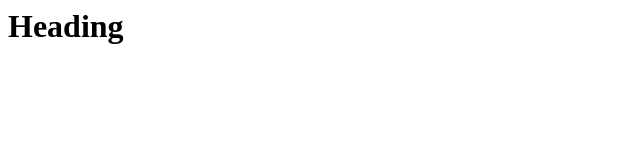
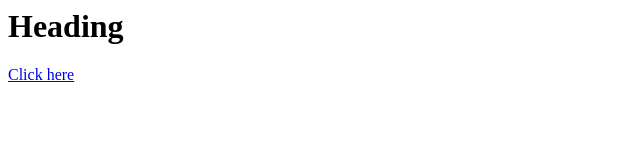
Before and after one commit to shrey951/shrey951.github.io, a plain HTML site: page index.html in a window 1280 px wide. Shown: the full height of the page, 0-640 px from the left. Drawn offline with Linux system fonts and the light colour scheme.

Commit message:
Update index.html

```diff
--- a/index.html
+++ b/index.html
@@ -2,4 +2,7 @@
   <head>
     <h1> Heading </h1>
   </head>
+  <body>
+    <a href="code.html">Click here </a>
+  </body>
 </html>
```
